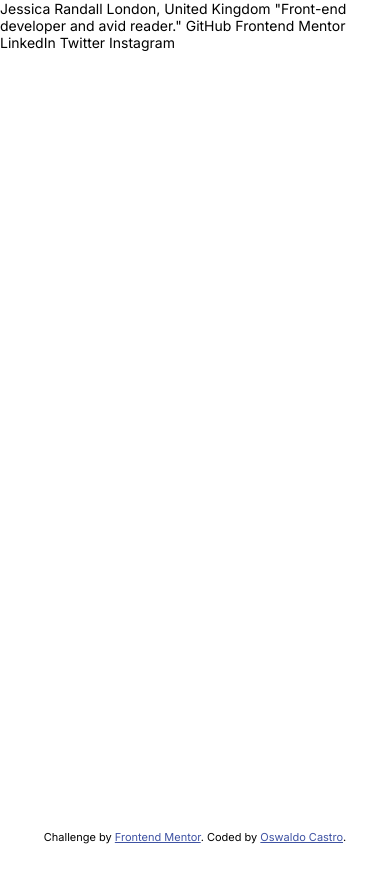
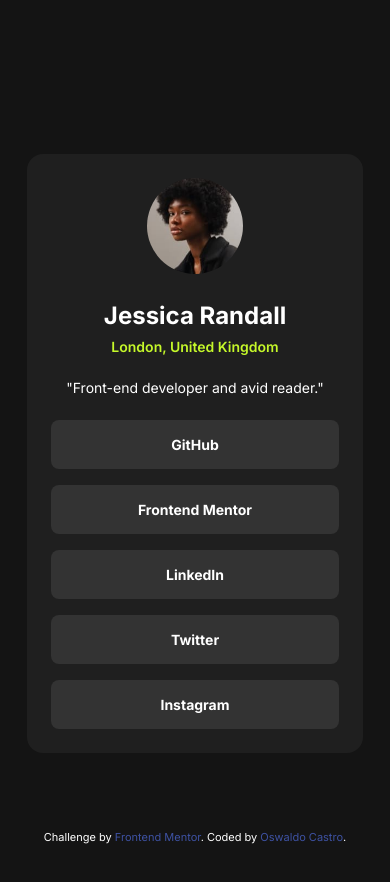
Before and after one commit to tufcoder/fem-social-links-profile, a plain HTML site: page index.html in a window 390 px wide. Before the commit the page ends 844 px from the top, so only its background shows below. Drawn offline with Linux system fonts and the light colour scheme.

Commit message:
finished mobile and desktop version

```diff
--- a/index.html
+++ b/index.html
@@ -19,16 +19,18 @@
 </head>
 
 <body>
+    <main class="container">
+        <img src="assets/images/avatar-jessica.jpeg" alt="avatar profile" class="avatar">
+        <h1 class="title">Jessica Randall</h1>
+        <h2 class="address">London, United Kingdom</h2>
+        <p class="description">"Front-end developer and avid reader."</p>
 
-    Jessica Randall
-    London, United Kingdom
-    "Front-end developer and avid reader."
-
-    GitHub
-    Frontend Mentor
-    LinkedIn
-    Twitter
-    Instagram
+        <section class="social"><a href="#">GitHub</a></section>
+        <section class="social"><a href="#">Frontend Mentor</a></section>
+        <section class="social"><a href="#">LinkedIn</a></section>
+        <section class="social"><a href="#">Twitter</a></section>
+        <section class="social"><a href="#">Instagram</a></section>
+    </main>
 
     <footer>
         <div class="attribution">
--- a/main.css
+++ b/main.css
@@ -21,9 +21,74 @@ html {
 }
 
 body {
+    font-weight: 400;
     /* 14px */
     font-size: .875rem;
     font-family: 'Inter', sans-serif;
+    color: var(--white);
+    background-color: var(--offBlack);
+}
+
+img {
+    max-width: 100%;
+}
+
+a {
+    text-decoration: none;
+    color: inherit;
+}
+
+.container {
+    /* 320px */
+    min-width: 20rem;
+    /* 336px */
+    max-width: 21rem;
+    /* 154px */
+    margin: 9.625rem auto;
+    border-radius: 1rem;
+    /* 24px */
+    padding: 1.5rem;
+    text-align: center;
+    background-color: var(--darkGrey);
+}
+
+.avatar {
+    /* 96px */
+    width: 6rem;
+    /* 96px */
+    height: 6rem;
+    display: inline-block;
+    border-radius: 50%;
+}
+
+.title {
+    margin-top: 1.5rem;
+    font-weight: 700;
+    font-size: 1.5rem;
+}
+
+.address {
+    margin-top: .5rem;
+    font-weight: 600;
+    /* 14px */
+    font-size: inherit;
+    color: var(--green);
+}
+
+.description {
+    margin: 1.5rem 0;
+}
+
+.social {
+    margin-bottom: 1rem;
+    border-radius: .5rem;
+    padding: 1rem 0;
+    font-weight: 700;
+    background-color: var(--grey);
+}
+
+.social:nth-last-child(1) {
+    margin-bottom: 0;
 }
 
 .attribution {
--- a/media.css
+++ b/media.css
@@ -1,7 +1,9 @@
 @media (min-width:1440px) {
+    .social {
+        transition: opacity .2s ease;
+    }
 
-    /* @media (min-width:900px) { */
-    body {
-        background-color: #000;
+    .social:hover {
+        opacity: .8;
     }
 }
```
